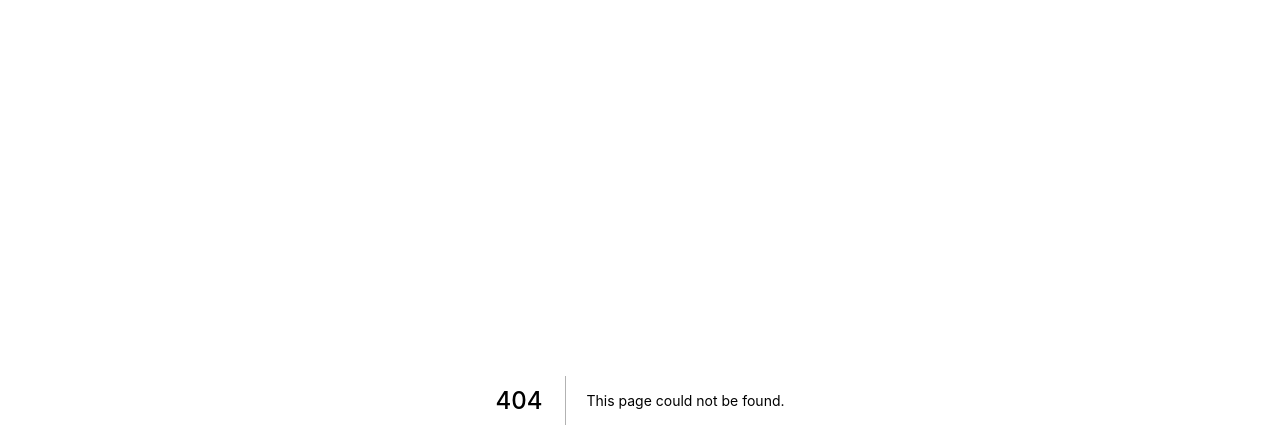
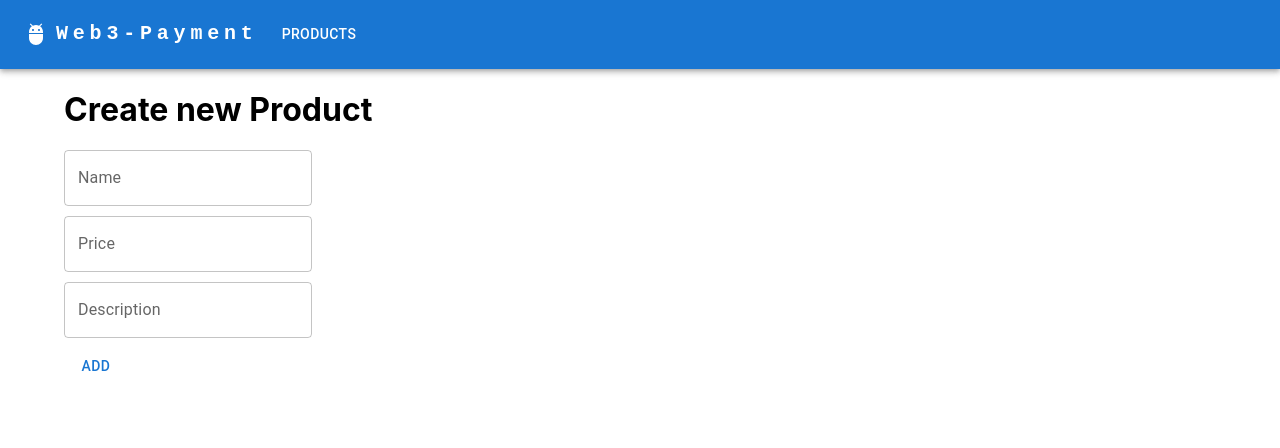
Before and after one commit to OmBayus/Web3-Shopping-Cart, a Next.js app in the folder next-client/: page /owner in a window 1280 px wide. Before the commit this address had no page. Shown: the top 448 px of the page. Built offline with nearby package versions, Linux system fonts and the light colour scheme.

Commit message:
Owner Page

```diff
--- /dev/null
+++ b/next-client/components/layout.js
@@ -0,0 +1,10 @@
+import Appbar from './appbar'
+
+export default function Layout({ children }) {
+  return (
+    <>
+      <Appbar />
+      <main>{children}</main>
+    </>
+  )
+}
--- a/next-client/pages/_app.js
+++ b/next-client/pages/_app.js
@@ -1,7 +1,10 @@
 import '../styles/globals.css'
+import Layout from '../components/layout'
 
-function MyApp({ Component, pageProps }) {
-  return <Component {...pageProps} />
+export default function MyApp({ Component, pageProps }) {
+  return (
+    <Layout>
+      <Component {...pageProps} />
+    </Layout>
+  )
 }
-
-export default MyApp
--- a/next-client/pages/index.js
+++ b/next-client/pages/index.js
@@ -1,12 +1,10 @@
 import Wallet from "../components/wallet";
-import AppBar from "../components/appbar";
 import Products from "../components/products";
 import ProductService from "../services/product";
 
 export default function Home({ products }) {
   return (
     <>
-      <AppBar />
       <Products products={products} />
     </>
   );
--- a/next-client/pages/order.js
+++ b/next-client/pages/order.js
@@ -1,4 +1,3 @@
-import AppBar from "../components/appbar";
 import {useRouter} from "next/router"
 import { useEffect,useState } from "react";
 import { ethers } from "ethers";
@@ -60,7 +59,6 @@ const Order = ({ query }) => {
 
   if(orderData.isPaid){
     return(<div>
-      <AppBar />
       <div>
         Paid
       </div>
@@ -68,7 +66,6 @@ const Order = ({ query }) => {
   }
   return (
     <>
-      <AppBar />
       <Payment setOrderData={setOrderData} query={query} />
 
     </>
--- /dev/null
+++ b/next-client/pages/owner.js
@@ -0,0 +1,48 @@
+import { Container, TextField, Button } from "@mui/material";
+import { useState } from "react";
+import ProductService from "../services/product";
+
+const OwnerPage = () => {
+  const [product, setProduct] = useState({
+    name: "",
+    price: "",
+    description: "",
+  });
+
+  const handleChange = (event) => {
+    setProduct((prevValue) => ({
+      ...prevValue,
+      [event.target.name]: event.target.value,
+    }));
+  };
+
+  const Submit = ()=>{
+    ProductService.add(product)
+    .then(res=>{
+        console.log(res)
+    })
+    .catch(errr=>{})
+  }
+
+  return (
+    <Container>
+      <h1>Create new Product</h1>
+      <div style={{ marginBottom: 10 }}>
+        <TextField label="Name" variant="outlined" onChange={handleChange} />
+      </div>
+      <div style={{ marginBottom: 10 }}>
+        <TextField label="Price" variant="outlined" onChange={handleChange} />
+      </div>
+      <div style={{ marginBottom: 10 }}>
+        <TextField
+          label="Description"
+          variant="outlined"
+          onChange={handleChange}
+        />
+      </div>
+      <Button onClick={Submit}>Add</Button>
+    </Container>
+  );
+};
+
+export default OwnerPage;
--- a/next-client/services/product.js
+++ b/next-client/services/product.js
@@ -3,12 +3,14 @@ import axios from "axios"
 const url = process.env.NEXT_PUBLIC_API_URL + "product/"
 
 const getAll = ()=>{
-
     return axios.get(url+"getAll")
 }
 
+const add = (body)=>{
+    return axios.post(url+"add",body)
+}
 
 
-const service = {getAll}
+const service = {getAll,add}
 
 export default service
```
